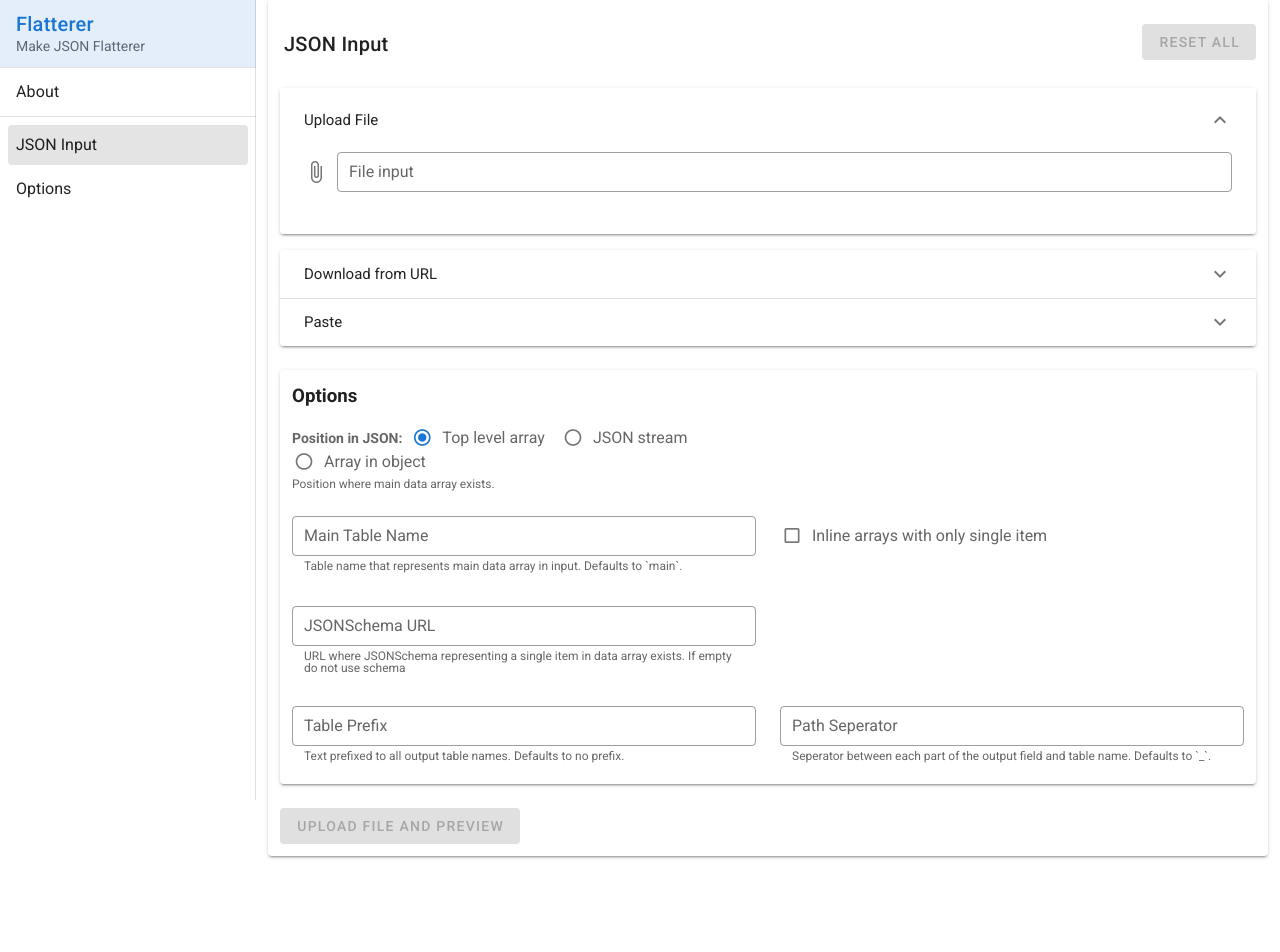
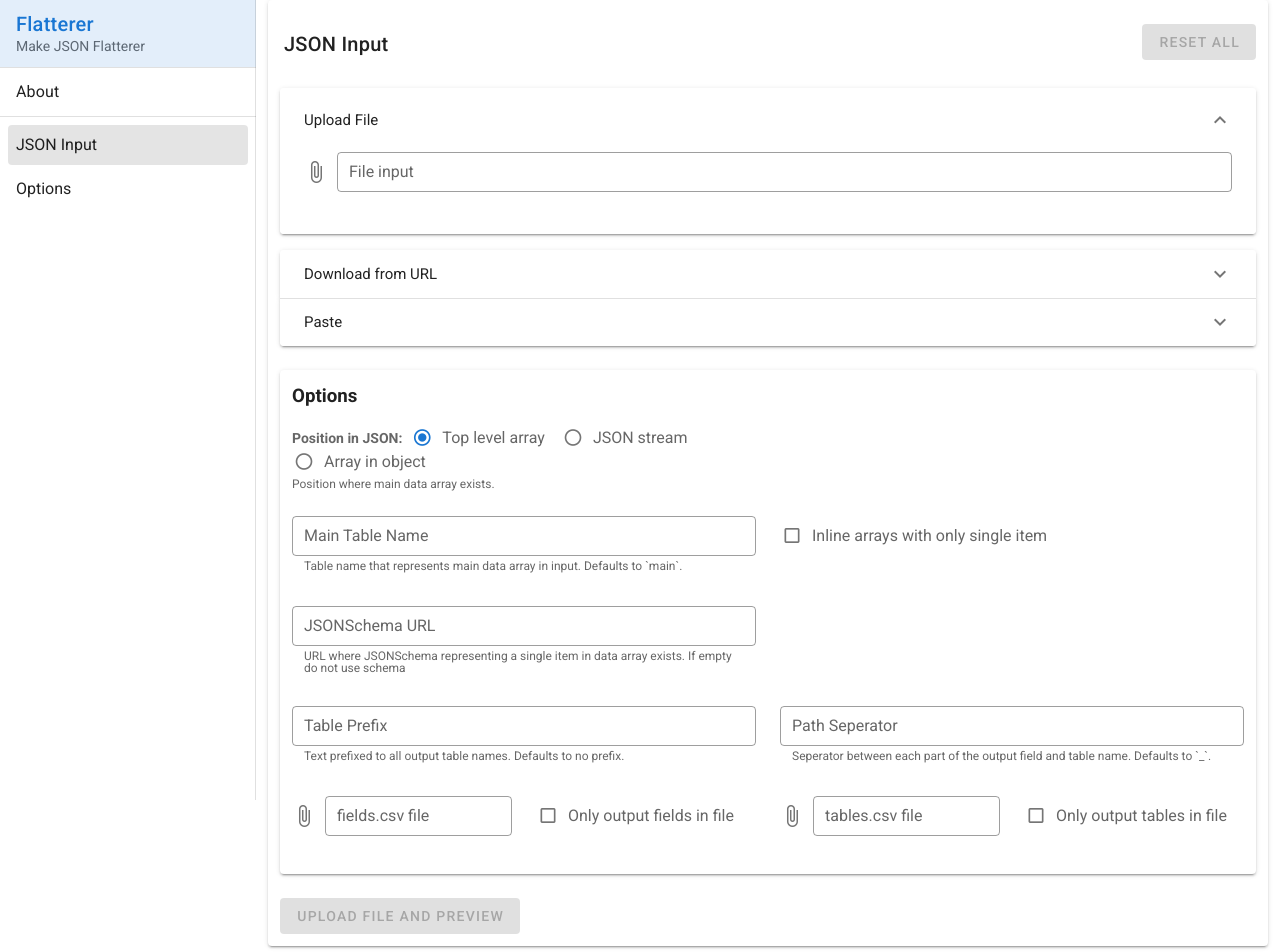
Before and after one commit to kindly/flatterer-web, a Vue app: page / in a window 1280 px wide. Shown: the top 952 px of the page. Before the commit the page ends 868 px from the top, so only its background shows below. Built offline with nearby package versions, Linux system fonts and the light colour scheme.

Commit message:
Add fields.csv tables.csv upload

```diff
--- a/src/views/Home.vue
+++ b/src/views/Home.vue
@@ -25,7 +25,6 @@
             <v-expansion-panel-header>Upload File</v-expansion-panel-header>
 
             <v-expansion-panel-content>
-              <v-form ref="upload-form">
               <v-file-input
                 v-model="fileUpload"
                 label="File input"
@@ -35,7 +34,6 @@
                 dense
                 required
               ></v-file-input>
-              </v-form>
             </v-expansion-panel-content>
           </v-expansion-panel>
           <v-expansion-panel>
@@ -172,6 +170,48 @@
                 ></v-text-field>
               </v-col>
             </v-row>
+            <v-row v-if="panel != 2">
+              <v-col>
+                <v-file-input
+                  v-model="fieldsUpload"
+                  label="fields.csv file"
+                  id="fields-file"
+                  name="fields"
+                  outlined
+                  dense
+                  required
+                ></v-file-input>
+              </v-col>
+              <v-col>
+                <v-checkbox
+                  outlined
+                  dense
+                  hide-details="true"
+                  v-model="fields_only"
+                  label="Only output fields in file"
+                ></v-checkbox>
+              </v-col>
+              <v-col>
+                <v-file-input
+                  v-model="tablesUpload"
+                  label="tables.csv file"
+                  id="tables-file"
+                  name="tables"
+                  outlined
+                  dense
+                  required
+                ></v-file-input>
+              </v-col>
+              <v-col>
+                <v-checkbox
+                  outlined
+                  dense
+                  hide-details="true"
+                  v-model="tables_only"
+                  label="Only output tables in file"
+                ></v-checkbox>
+              </v-col>
+            </v-row>
           </v-container>
         </v-card>
       </v-container>
@@ -246,11 +286,25 @@
             <v-btn color="success" :href="generateDownload('zip')"
               >Download Full Zip</v-btn
             >
-            <v-btn color="success" :href="generateDownload('xlsx')" class="ml-8"
+          </v-col>
+          <v-col>
+            <v-btn color="success" :href="generateDownload('xlsx')"
               >Download XLSX</v-btn
             >
-            <v-btn color="success" :href="generateDownload('csv')" class="ml-8"
-              >Download {{ main_table_name || "main" }} table as CSV</v-btn
+          </v-col>
+          <v-col>
+            <v-btn color="success" :href="generateDownload('csv')"
+              >{{ main_table_name || "main" }} table as CSV</v-btn
+            >
+          </v-col>
+          <v-col>
+            <v-btn color="success" :href="generateDownload('fields')"
+              >Download fields.csv</v-btn
+            >
+          </v-col>
+          <v-col>
+            <v-btn color="success" :href="generateDownload('tables')"
+              >Download tables.csv</v-btn
             >
           </v-col>
         </v-row>
@@ -275,7 +329,10 @@ function defaultData() {
     json_schema: "",
     main_table_name: "",
     inline_one_to_one: false,
-
+    fieldsUpload: null,
+    fields_only: false,
+    tablesUpload: null,
+    tables_only: false,
     id: "",
     formState: "new",
     fileStart: "",
@@ -339,6 +396,10 @@ export default {
         this.json_schema,
         this.main_table_name,
         this.inline_one_to_one,
+        this.fieldsUpload,
+        this.fields_only,
+        this.tablesUpload,
+        this.tables_only,
       ];
     },
     submitButtonText() {
@@ -384,6 +445,8 @@ export default {
         "path_seperator",
         "array_key",
         "json_schema",
+        "fields_only",
+        "tables_only",
       ];
       for (var i in simple_params) {
         let key = simple_params[i];
@@ -454,11 +517,22 @@ export default {
         }.bind(this)
       );
     },
+    uploadFormData(uploadFile) {
+      let formData = new FormData();
+      if (uploadFile) {
+        formData.append("file", this.fileUpload);
+      }
+      if (this.fieldsUpload) {
+        formData.append("fields", this.fieldsUpload);
+      }
+      if (this.tablesUpload) {
+        formData.append("tables", this.tablesUpload);
+      }
+      return formData;
+    },
     upload(params) {
       let urlParams = new URLSearchParams(params).toString();
-      let formData = new FormData();
-      formData.append("file", this.fileUpload);
-
+      let formData = this.uploadFormData(true);
       let requestData = {
         headers: {},
         body: formData,
@@ -469,9 +543,10 @@ export default {
     downloadURL(params) {
       params.file_url = this.url;
       let urlParams = new URLSearchParams(params).toString();
+      let formData = this.uploadFormData(false);
       let requestData = {
-        method: "POST",
         headers: {},
+        body: formData,
       };
       this.postToApi(urlParams, requestData);
       this.submitType = "url";
@@ -479,7 +554,6 @@ export default {
     submitPaste(params) {
       let urlParams = new URLSearchParams(params).toString();
       let requestData = {
-        method: "POST",
         headers: {
           "Content-Type": "application/json",
         },
```
Also changed, not shown: 1 other file (tests, documents, lock files or other folders). Lines whose indentation alone changed are shown as unchanged.
